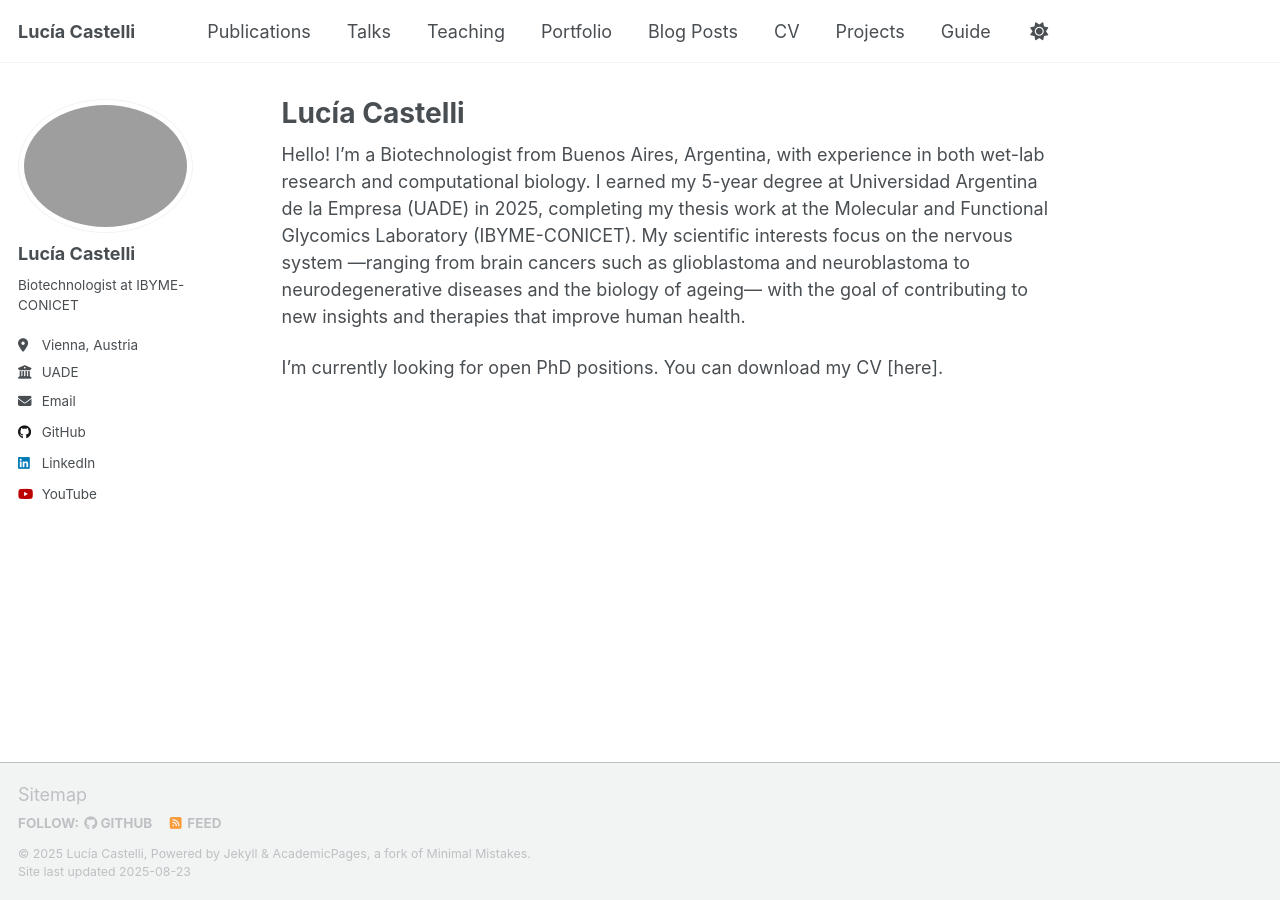
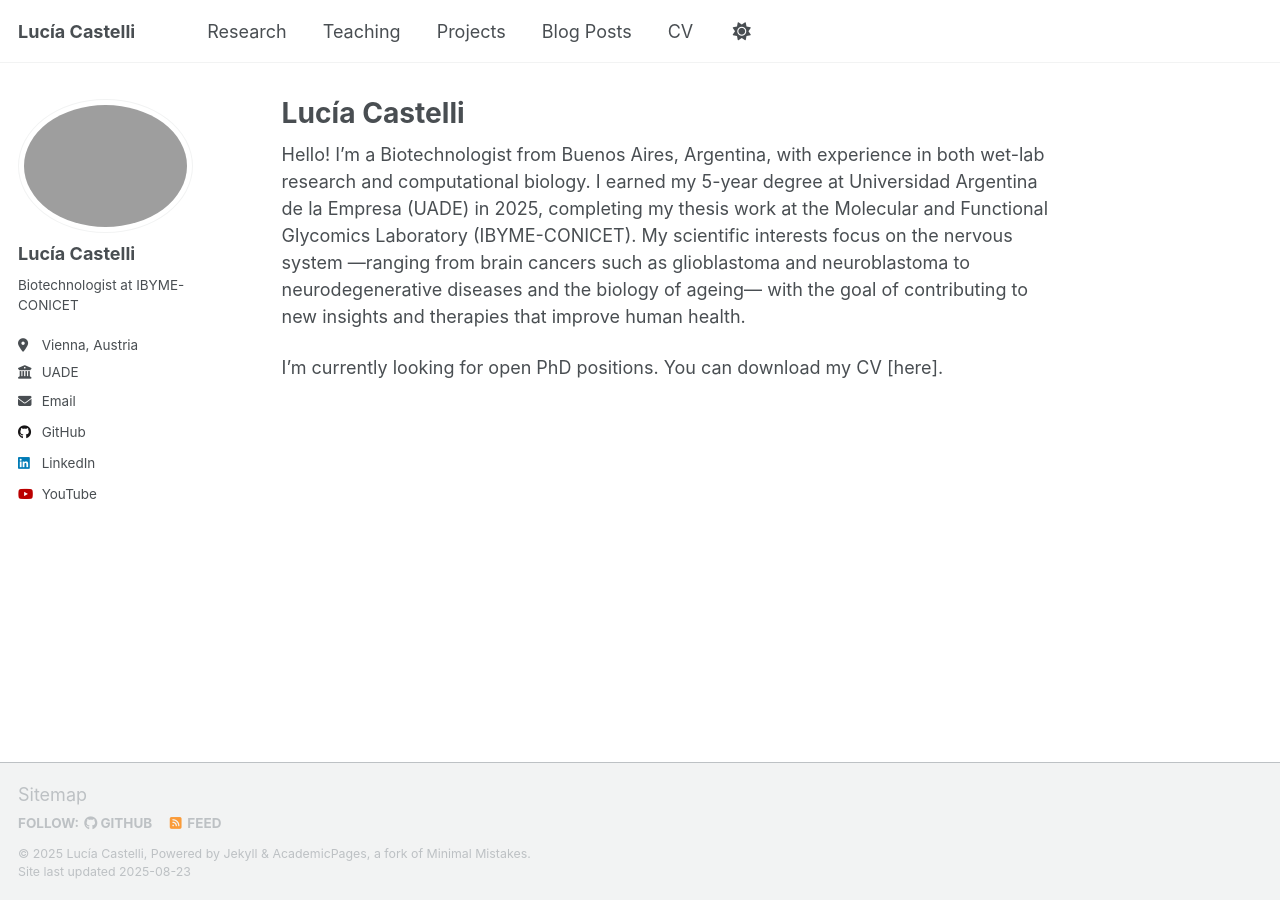
Before and after one commit to luciacastelli/luciacastelli.github.io, a Jekyll site: the page built from _pages/about.md, in a window 1280 px wide. Built offline with Jekyll 4.4.1, drawn with Linux system fonts in a browser that asks for light colours; a script that is not in the unit is left out.

Commit message:
Update navigation.yml

```diff
--- a/_data/navigation.yml
+++ b/_data/navigation.yml
@@ -8,17 +8,20 @@
 #      Markdown formatted page while the second is generated using JSON.
 
 main:
-  - title: "Publications"
-    url: /publications/
+  #- title: "Publications"
+   # url: /publications/
 
-  - title: "Talks"
-    url: /talks/
+  #- title: "Talks"
+  #  url: /talks/
+
+  - title: "Research"
+    url: /research/
 
   - title: "Teaching"
     url: /teaching/
 
-  - title: "Portfolio"
-    url: /portfolio/
+  - title: "Projects"
+    url: /projects/
 
   - title: "Blog Posts"
     url: /year-archive/
@@ -28,9 +31,3 @@ main:
 
   # - title: "CV"
   #   url: /cv-json/
-
-  - title: "Projects"
-    url: /projects/
-
-  - title: "Guide"
-    url: /markdown/
```
